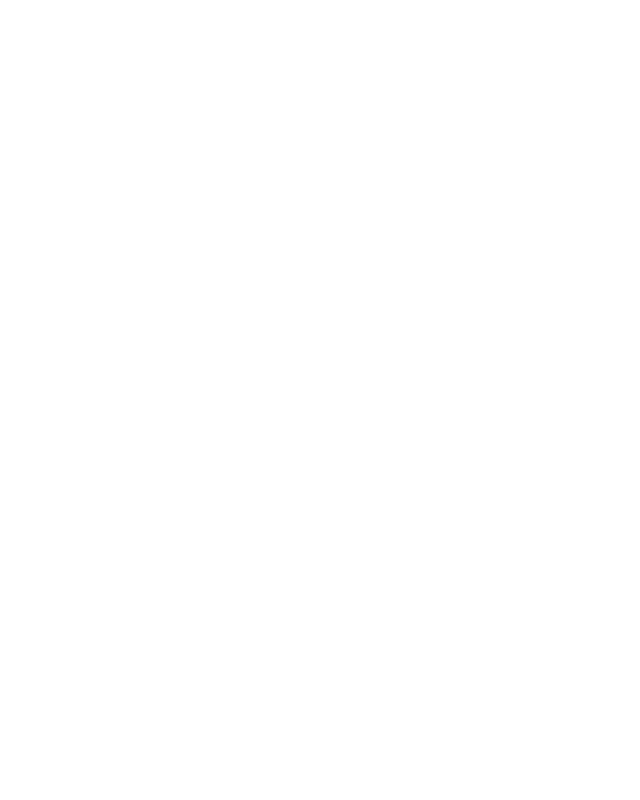
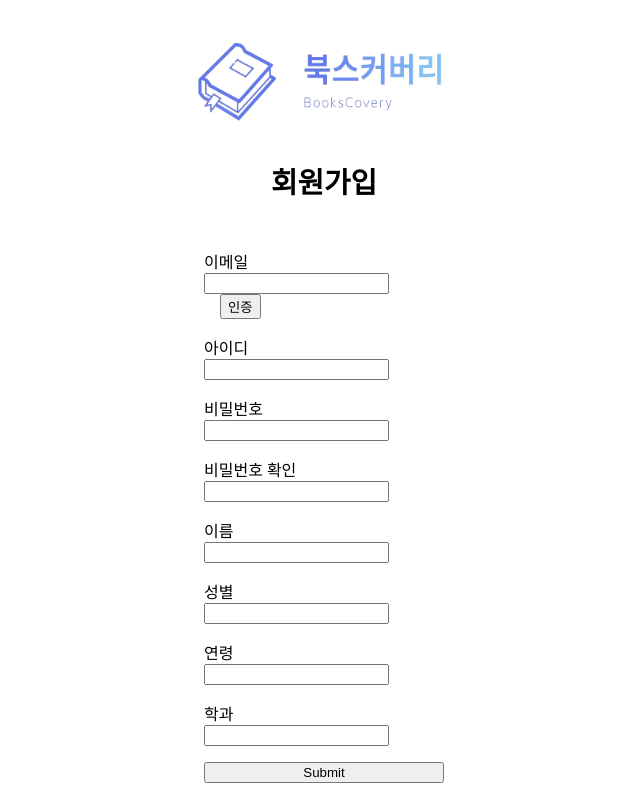
Before and after one commit to gd095529/Weed, a React (Create React App) app in the folder capstone-front/: page /join1 in a window 1280 px wide. Before the commit this address had no page. Shown: the whole page, without its empty margins (316-956 px from the left). Built offline with nearby package versions, Linux system fonts and the light colour scheme.

Commit message:
capstone

```diff
--- a/capstone-front/src/App.js
+++ b/capstone-front/src/App.js
@@ -4,17 +4,21 @@
 import Join from './pages/Join';
 import IndividualInfo from "./pages/IndividualInfo";
 import Main1 from './pages/Main1';
+import Join1 from './pages/Join1';
+import Details from "./pages/details";
 
 function App() {
   return (
     <div className="App" style={{height: '100%'}}>
       <BrowserRouter>
           <Routes>
-              <Route path="/" element={<Main />} />
+              <Route path="/main" element={<Main />} />
               <Route path="/login" element={<Login />} />
               <Route path='/join' element={<Join />} />
               <Route path='/info' element={<IndividualInfo />} />
-              <Route path='/main1' element={<Main1 />} />
+              <Route path='/' element={<Main1 />} />
+              <Route path='/join1' element={<Join1 />} />
+              <Route path={'/detail'} element={<Details />} />
           </Routes>
       </BrowserRouter>
     </div>
--- a/capstone-front/src/components/Header1.js
+++ b/capstone-front/src/components/Header1.js
@@ -1,8 +1,14 @@
 import { ReactComponent as Logo} from "../images/logo2.svg";
 import { ReactComponent as Search} from "../images/mainImages/search.svg";
 import { ReactComponent as Login} from "../images/mainImages/login.svg";
+import { useNavigate } from "react-router-dom";
 
 function Header1() {
+    const navigate = useNavigate();
+    const onClickLogin = () => {
+        navigate('/login');
+    }
+
     return (
         <div style={bodyStyle}>
             <div>
@@ -13,7 +19,7 @@
                     <Search width={'1.5rem'} height={"1.5rem"}/>
                     <p>검색</p>
                 </div>
-                <div style={jungangStyle}>
+                <div style={jungangStyle} onClick={onClickLogin}>
                     <Login width={'1.5rem'} height={"1.5rem"}/>
                     <p>로그인</p>
                 </div>
@@ -43,8 +49,8 @@
 const jungangStyle = {
     display: 'flex',
     alignItems: 'center',
-    flexDirection: 'column'
-
+    flexDirection: 'column',
+    cursor: 'pointer'
 }
 
 export default Header1;
--- a/capstone-front/src/pages/Join.js
+++ b/capstone-front/src/pages/Join.js
@@ -8,8 +8,8 @@
 import {useNavigate} from "react-router-dom";
 
 function Join() {
-    const [checkEmali, setCheckEmail] = useState(true);
-    const [isHide, setHide] = useState(true);
+    const [checkEmali, setCheckEmail] = useState(true); // 이메일 형식이 맞는지 체크
+    const [isHide, setHide] = useState(true); // 이메일
     const [checkLength, setCheckLength] = useState(false);
     const [checkAlphanumeric, setCheckAlphanumeric] = useState(false);
     const [isPwdFocus, setPwdFocus] = useState(false);
--- /dev/null
+++ b/capstone-front/src/pages/Join1.js
@@ -0,0 +1,52 @@
+import joinCss1 from '../styles/Join1.module.css';
+import logo from '../images/logo2.png'
+
+function Join1() {
+    return (
+        <div className={joinCss1.body}>
+            <div className={joinCss1.head}>
+                <img src={logo} alt={'a'}/>
+                <p>회원가입</p>
+            </div>
+            <form className={joinCss1.context}>
+                <div>
+                    <p>이메일</p>
+                    <input type={'email'}/>
+                    <input type={'button'} value={'인증'} style={{marginLeft: '1rem'}}/>
+                </div>
+                <div>
+                    <p>아이디</p>
+                    <input type={'text'}/>
+                </div>
+                <div>
+                    <p>비밀번호</p>
+                    <input type={'password'}/>
+                </div>
+                <div>
+                    <p>비밀번호 확인</p>
+                    <input type={'password'}/>
+                </div>
+                <div>
+                    <p>이름</p>
+                    <input type={'email'}/>
+                </div>
+                <div>
+                    <p>성별</p>
+                    <input type={'email'}/>
+                </div>
+                <div>
+                    <p>연령</p>
+                    <input type={'email'}/>
+                </div>
+                <div>
+                    <p>학과</p>
+                    <input type={'email'}/>
+                </div>
+                <input type={'submit'} style={{margin: '0 auto', width: '100%'}}/>
+            </form>
+            <div></div>
+        </div>
+    )
+}
+
+export default Join1;
--- /dev/null
+++ b/capstone-front/src/pages/details.js
@@ -0,0 +1,60 @@
+import detalisCss from '../styles/details.module.css';
+import Header1 from "../components/Header1";
+import ListView from "../components/ListView";
+
+function details() {
+    return (
+        <div className={detalisCss.body}>
+            <div className={detalisCss.header}>
+                <Header1 />
+            </div>
+
+            <div className={detalisCss.context}>
+                <p>불편한 편의점 :김호연 장편소설</p>
+                <div>
+                    <img />
+                    <table border={'1px solid black'}>
+                        <tr>
+                            <td>저자정보</td>
+                            <td colSpan={'5'}>지은이: 김호연</td>
+                        </tr>
+                        <tr>
+                            <td>출판사</td>
+                            <td colSpan={'5'}>나무옆의자</td>
+                        </tr>
+                        <tr>
+                            <td>책소개</td>
+                            <td colSpan={'5'}>소개</td>
+                        </tr>
+                        <tr>
+                            <td>출판연월</td>
+                            <td colSpan={'1'}>2022</td>
+                            <td>ISBN</td>
+                            <td colSpan={'3'}>9719어쩌고</td>
+                        </tr>
+                        <tr>
+                            <td>Vol</td>
+                            <td>2</td>
+                            <td>주제분야</td>
+                            <td>813.7</td>
+                            <td>총 대출건수</td>
+                            <td>70,743</td>
+                        </tr>
+                    </table>
+                </div>
+            </div>
+
+            <div>
+                <p>추천 도서</p>
+                { /**여기에 나중에 ListView를 넣으면 됨!
+                 함께 대출된 도서
+                 마니아를 위한 추천 도서
+                 다독자를 위한 추천 도서
+                 api 정상 작동하면 실험 ㄱㄱ*/}
+            </div>
+
+        </div>
+    )
+}
+
+export default details;
--- /dev/null
+++ b/capstone-front/src/styles/Join1.module.css
@@ -0,0 +1,32 @@
+.body {
+    width: 60rem;
+    margin: 0 auto;
+    display: flex;
+    flex-direction: column;
+    align-items: center;
+}
+
+.head {
+    display: flex;
+    align-items: center;
+    flex-direction: column;
+}
+
+.head > img {
+    width: 20rem;
+    height: 10rem;
+}
+
+.head > p {
+    font-size: 1.8rem;
+    font-weight: bold;
+}
+
+.context {
+    margin-top: 3rem;
+    display: flex;
+    flex-direction: column;
+    align-items: start;
+    gap: 1rem;
+    width: 15rem;
+}
--- /dev/null
+++ b/capstone-front/src/styles/details.module.css
@@ -0,0 +1,33 @@
+.body {
+    width: 80rem;
+    height: 100%;
+    margin: 0 auto;
+}
+
+.header {
+    width: 100%;
+    height: 6rem;
+    font-family: "Hak", serif;
+}
+
+.context {
+
+}
+
+.context > div {
+    display: flex;
+    gap: 3rem;
+}
+
+.context  img {
+    width: 10rem;
+    height: 15rem;
+}
+
+.context td {
+    width: 8rem;
+}
+
+.context td:nth-child(odd) {
+    background-color: gray;
+}
```
Also changed, not shown: capstone-front/src/pages/search.js (added).
